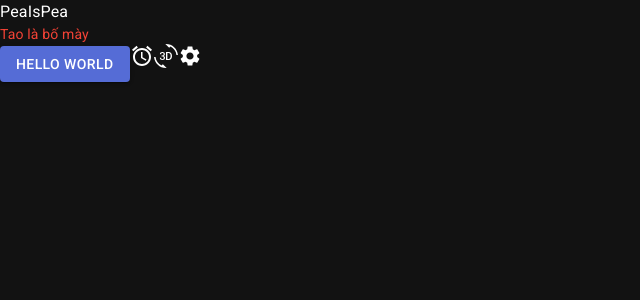
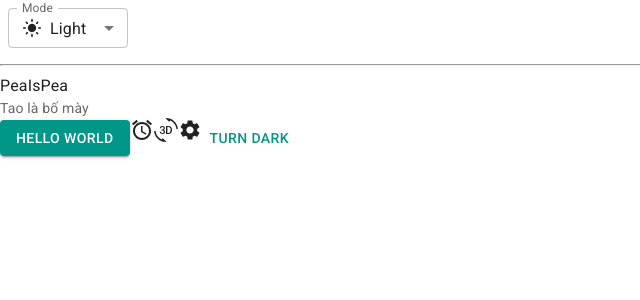
Before and after one commit to PeaIsPea/Tasko-Web, a React (Vite) app: page / in a window 1280 px wide. Shown: the top 300 px of the page, without its empty margins (0-640 px from the left). Built offline with nearby package versions, Linux system fonts and the light colour scheme.

Commit message:
dark mode

```diff
--- a/src/App.jsx
+++ b/src/App.jsx
@@ -3,21 +3,86 @@
 import ThreeDRotation from '@mui/icons-material/ThreeDRotation'
 import Settings from '@mui/icons-material/Settings'
 import Typography from '@mui/material/Typography'
+import { useColorScheme } from '@mui/material/styles'
+import { useMediaQuery } from '@mui/material'
 
+import InputLabel from '@mui/material/InputLabel'
+import MenuItem from '@mui/material/MenuItem'
+import FormControl from '@mui/material/FormControl'
+import Select from '@mui/material/Select'
 
+import LightModeIcon from '@mui/icons-material/LightMode'
+import DarkModeIcon from '@mui/icons-material/DarkMode'
+import SettingsBrightnessIcon from '@mui/icons-material/SettingsBrightness'
+
+import Box from '@mui/material/Box';
+
+function ModeSelect() {
+  const { mode, setMode } = useColorScheme()
+
+  const handleChange = (event) => {
+    const selectedMode = event.target.value
+    setMode(selectedMode)
+  }
+  return (
+    <FormControl sx={{ m: 1, minWidth: 120 }} size="small">
+      <InputLabel id="label-select-dark-light-mode">Mode</InputLabel>
+      <Select
+        labelId="label-select-dark-light-mode"
+        id="select-dark-light-mode"
+        value={mode}
+        label="Mode"
+        onChange={handleChange}
+      >
+        <MenuItem value="light">
+          <div style={{ display: 'flex', alignItems: 'center', gap: '8px' }}>
+            <LightModeIcon fontSize='small'/> Light
+          </div>
+        </MenuItem>
+        <MenuItem value="dark">
+          <Box sx={{ display: 'flex', alignItems: 'center', gap: 1 }}>
+            <DarkModeIcon fontSize='small'/> Dark
+          </Box>
+        </MenuItem>
+        <MenuItem value="system">
+          <Box sx={{ display: 'flex', alignItems: 'center', gap: 1 }}>
+            <SettingsBrightnessIcon fontSize='small'/> System
+          </Box>
+        </MenuItem>
+      </Select>
+    </FormControl>
+  )
+}
+
+function ModeToggle() {
+  const { mode, setMode } = useColorScheme()
+  // const prefersDarkMode = useMediaQuery('(prefers-color-scheme: dark)')
+  // const prefersLightMode = useMediaQuery('(prefers-color-scheme: light)')
+  // console.log(prefersDarkMode, prefersLightMode)
+  return (
+    <Button
+      onClick={() => {
+        setMode(mode === 'light' ? 'dark' : 'light')
+      }}
+    >
+      {mode === 'light' ? 'Turn dark' : 'Turn light'}
+    </Button>
+  )
+}
 
 function App() {
-
   return (
     <>
+      <ModeSelect/>
+      <hr />
       <div>PeaIsPea</div>
       <Typography variant='body2' color="text.secondary">Tao là bố mày</Typography>
       <Button variant="contained">Hello world</Button>
       <AccessAlarmIcon></AccessAlarmIcon>
       <ThreeDRotation></ThreeDRotation>
       <Settings></Settings>
+      <ModeToggle></ModeToggle>
     </>
   )
 }
-
 export default App
--- a/src/theme.js
+++ b/src/theme.js
@@ -1,25 +1,25 @@
-import { createTheme } from '@mui/material/styles'
-import { red } from '@mui/material/colors'
-import { light } from '@mui/material/styles/createPalette'
+
+import { experimental_extendTheme as extendTheme } from '@mui/material/styles'
+import { cyan, deepOrange, orange, teal } from '@mui/material/colors'
+
 
 // Create a theme instance.
-const theme = createTheme({
-  cssVariables: true,
-  palette: {
-    mode: "dark",
-    primary: {
-      main: '#556cd6'
+const theme = extendTheme({
+  colorSchemes: {
+    light: {
+      palette: {
+        primary: teal,
+        secondary: deepOrange
+      }
     },
-    secondary: {
-      main: '#19857b'
-    },
-    error: {
-      main: red.A400
-    },
-    text: {
-      secondary: red[500]
+    dark: {
+      palette: {
+        primary: cyan,
+        secondary: orange
+      }
     }
-  },
+  }
+  // ...other properties
 })
 
 export default theme
```
Also changed, not shown: package.json (+4 -4 lines), src/main.jsx (+6 -6 lines), .eslintrc.cjs, 1 other file (tests, documents, lock files or other folders).
